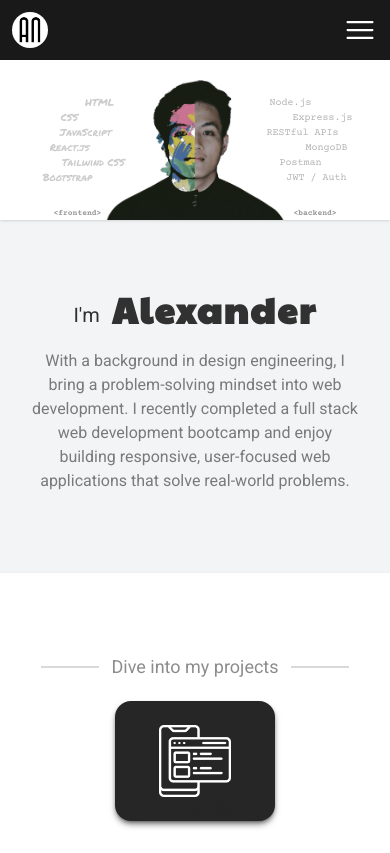
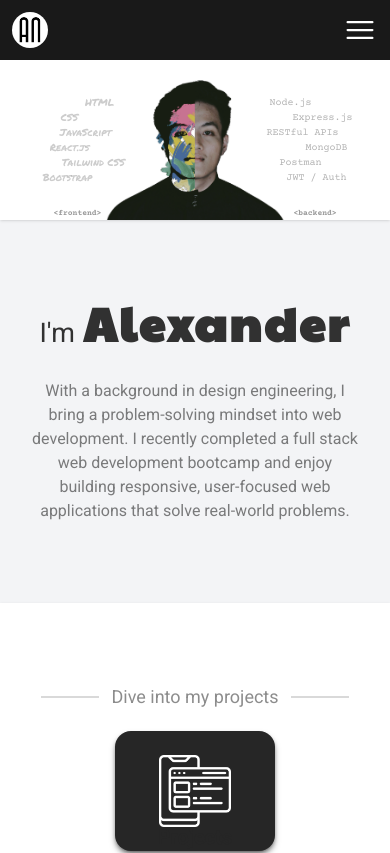
Before and after one commit to noelalexr/portfolio, a React (Vite) app: page / in a window 390 px wide. Shown: the top 853 px of the page. Built offline with nearby package versions, Linux system fonts and the light colour scheme.

Commit message:
fix adjust font size hero name

```diff
--- a/src/pages/Home.jsx
+++ b/src/pages/Home.jsx
@@ -71,9 +71,9 @@ const Home = () => {
                 transition={{ duration: 0.5, delay: 1.7, ease: "easeOut" }}
                 className="text-center pb-20 pt-17 bg-gray-100 relative shadow-sm z- px-8"
             >
-                <div className="pb-5 flex gap-3 justify-center items-center text-black/80">
-                    <p className="md:text-4xl text-xl md:pt-7 pt-[13px]">I'm </p>
-                    <p className="md:text-[65px] text-4xl font-bold tracking-wider font-paytone"> Alexander</p>
+                <div className="pb-5 flex md:gap-3 gap-2 justify-center items-center text-black/80">
+                    <p className="md:text-4xl text-[27px] md:pt-7 pt-[20px]">I'm </p>
+                    <p className="md:text-[65px] text-[47px] font-bold tracking-wider font-paytone"> Alexander</p>
                 </div>
                 <p className="text-black/50 md:w-180 mx-auto md:text-lg">With a background in design engineering, I bring a problem-solving mindset into web development. I recently completed a full stack web development bootcamp and enjoy building responsive, user-focused web applications that solve real-world problems.</p>
             </motion.div>
```
